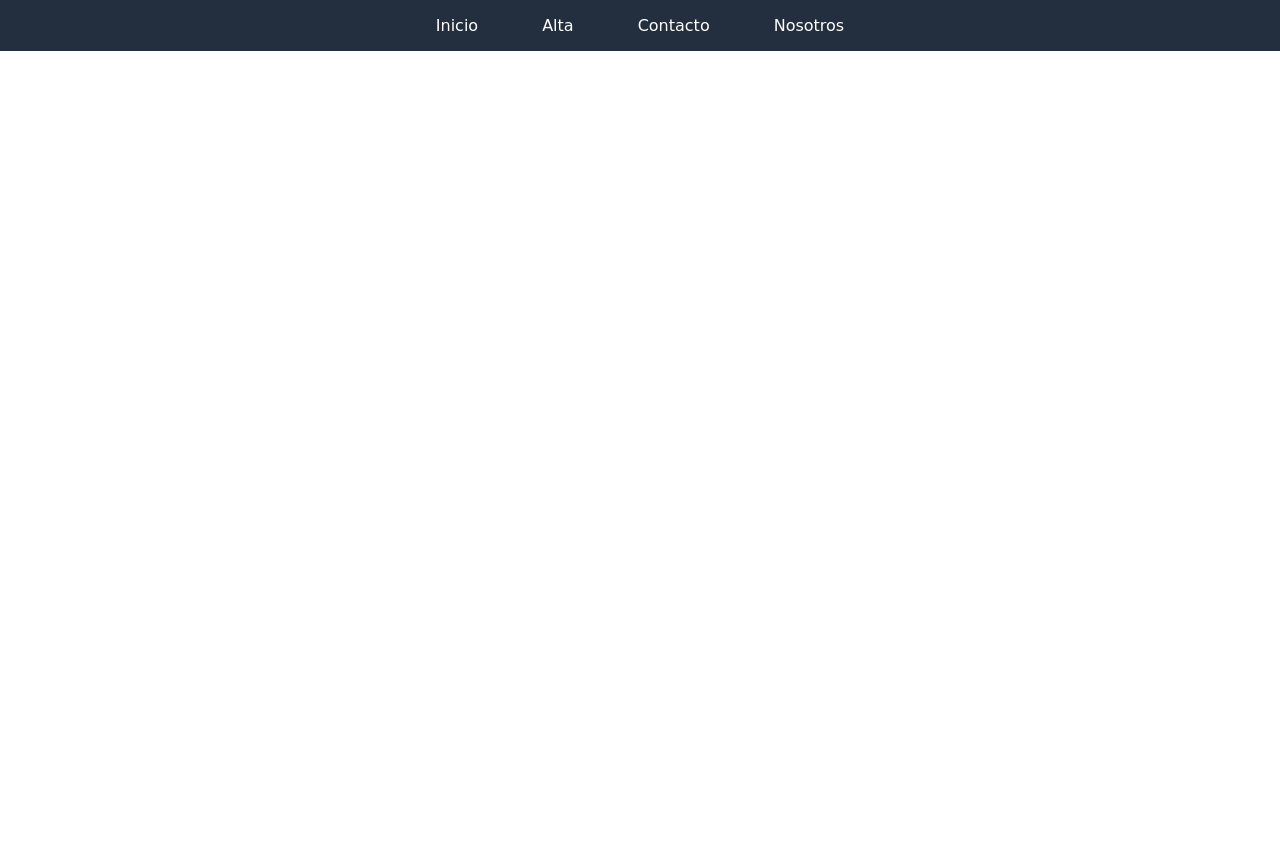
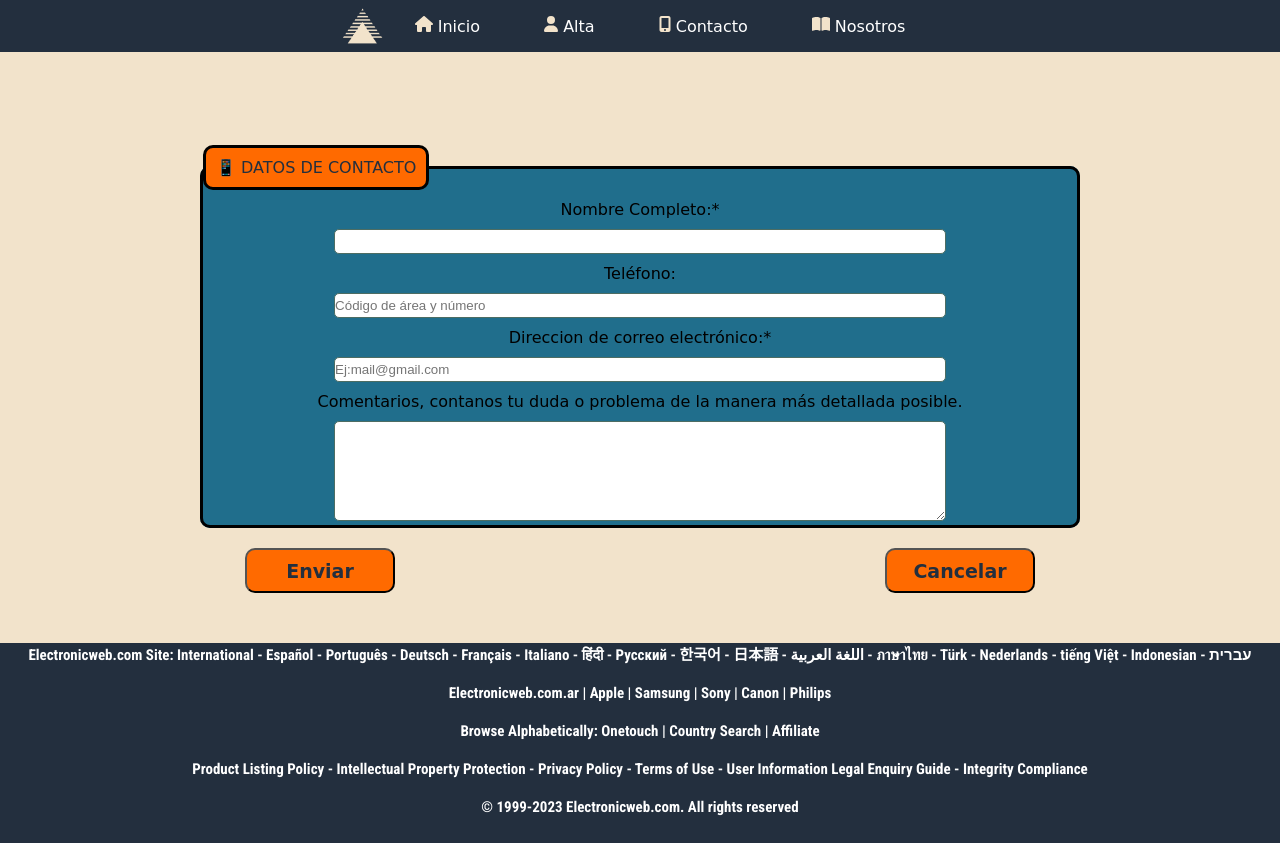
Before and after one commit to Ramirorivero/proyecto-integrador, a website built with Vite: page views/contacto.html in a window 1280 px wide. Before the commit the page ends 800 px from the top, so only its background shows below. Built offline with nearby package versions, Linux system fonts and the light colour scheme; a web font is replaced by a local one.

Commit message:
agrego pagina de contacto

```diff
--- a/sass/layout/_footer.scss
+++ b/sass/layout/_footer.scss
@@ -5,8 +5,27 @@
      text-align: center;
      font-size: 15px;
      &__paragraph{
+        margin-bottom: 20px;
+     }
+     @media (max-width: 912px) {
+      & {
+        height: 250px;
+        font-size: 14px;
+      }
+  }
+  @media (max-width: 530px) {
+    & {
 
-        margin-bottom: 20px;
+      font-size: 13px;
+    }
+}
+@media (max-width: 332px) {
+  & {
+   height: 300px;
+    font-size: 12px;
+  }
+}
 
-     }
+
+
 }
--- a/sass/layout/_header.scss
+++ b/sass/layout/_header.scss
@@ -27,11 +27,6 @@
   &:checked + .nav-bar {
     display: block;
   }
-
-  &:checked ~ .search-bar .menu-toogle__label {
-    background-color: yellow;
-  }
-
 }
 
 /* ------------------------------------- */
@@ -54,7 +49,7 @@
   }
   &__logo{
     display: block;
-   align-self: center;
+    align-self: center;
     width: 40px;
     height:40px;
 
@@ -108,6 +103,12 @@ border-radius: 3px;
     font-size: 15px;
     svg{fill:#ff6a00; height: 20px;margin-top: 5px;}
     color: #232F3E;
+
+    @media(max-width:440px){
+      font-size: 13px;
+      svg{height: 15px;}
+        }
+
   }
   &__logo-container:hover{
     border-radius: 5px;
@@ -125,8 +126,6 @@ border-radius: 3px;
     background-color: #1F6E8C;
     color:#fff;
     svg{fill:#fff; height: 20px;margin-top: 5px;}
-
-
   }
 
   &__form-search {
@@ -137,6 +136,10 @@ border-radius: 3px;
     margin-right: 5px;
     outline:none;
     border-radius: 5px;
+
+    @media(max-width:768px){
+      width: 100%;
+    }
   }
   &__form-search:focus{
     border: #000 solid 3px;
@@ -145,7 +148,6 @@ border-radius: 3px;
 
   &__form-submit {
     background-color: #ff6a00;
-    color: #000;
     border-radius: 6px;
     width: 70px;
     font-family: 'Bakbak One', cursive, sans-serif;
@@ -164,8 +166,12 @@ border-radius: 3px;
     background-color: #1F6E8C;
     width: 5%;
     text-align: center;
-    font-size: 15px;
     svg{fill:#ff6a00; height: 30px;margin-top: 15px;}
+
+    @media(max-width:440px){
+         width:4%;
+        svg{height: 27px;}
+        }
 
 }
 &__carrito-container:hover{
@@ -206,6 +212,8 @@ border-radius: 3px;
     height: 30px;
   }
 }
+
+
 }
 
 /* ------------------------------------- */
@@ -218,6 +226,7 @@ border-radius: 3px;
   flex: 0 0 3em;
   position: relative;
   cursor: pointer;
+
 
 
   &__label {
@@ -236,6 +245,8 @@ border-radius: 3px;
     left: .5em;
     right: .5em;
     border-radius: 5px;
+
+
   }
 
   &__top-bread {
--- a/sass/main.scss
+++ b/sass/main.scss
@@ -7,4 +7,6 @@
 
 @import "components/card";
 
-@import "layout/footer"
+@import "layout/footer";
+
+@import "pages/contacto";
--- /dev/null
+++ b/sass/pages/_contacto.scss
@@ -0,0 +1,133 @@
+
+#menu2 {
+    display: none;
+
+    &:checked + .nav-bar {
+      display: block;
+    }
+
+
+}
+
+    .menu-toggle2 {
+        display: none;
+        background-color: #232F3E;
+        flex: 0 0 3em;
+        position: relative;
+        cursor: pointer;
+
+
+
+        &__label {
+          display: flex;
+          align-items: center;
+          justify-content: center;
+          background-color: #232F3E;
+          height: 100%;
+        }
+
+        @media (max-width: 768px) {
+          & {
+            display: block;
+          }
+        }
+      }
+      .menu-toggle2:hover{
+        border-radius:5px;
+        border:#fff solid 1px
+      }
+
+
+
+.form{
+    padding-top: 125px;
+    background-color: #F2E3CB;
+    padding-bottom: 50px;
+}
+.primerfieldset{
+    text-align: center;
+    margin: 20px 200px;
+    background-color: #206E8C;
+    border-radius: 10px;
+    border: 3px solid #000;
+
+
+
+    &__legend{
+        text-align: start;
+        background-color: #FF6A00;
+        color: #232F3E;
+        border-radius: 10px;
+        padding: 10px;
+        border: 3px solid #000;
+    }
+    &__elementobloque{
+        display: block;
+        margin-top: 10px;
+        margin-bottom: 10px;
+
+    }
+    &__inputcajas,&__textarea{
+        width: 70%;
+        height: 25px;
+        border-radius: 3px;
+        border: 0.5px solid #4D6D63;
+        outline:none;
+        border-radius: 5px;
+    }
+    &__inputcajas:focus-within,&__textarea:focus-within{
+        border: #000 solid 3px;
+       }
+    &__textarea{
+        height: 100px;
+
+
+    }
+    @media (max-width: 850px) {
+        & {
+            margin: 20px 100px;
+        }
+}
+@media (max-width: 640px) {
+    & {
+        margin: 20px 50px;
+    }
+}
+@media (max-width: 475px) {
+    & {
+        margin: 20px 30px;
+    }
+}
+@media (max-width: 400px) {
+    & {
+        margin: 20px 10px;
+    }
+}
+
+}
+.contenedorbotones{
+    display: flex;
+    justify-content: space-around;
+    text-align: center;
+    background-color: #F2E3CB;
+    &__btn1 ,&__btn2{
+        background-color: #FF6A00;
+        color: #fff;
+        border-radius: 10px;
+        width: 150px;
+        height: 45px;
+        font: 900 19px 'Bakbak One', cursive, sans-serif;
+        color: #232F3E;
+    }
+    &__btn1:hover ,&__btn2:hover{
+        background-color: #ffb310;
+        color:#fff;
+    }
+    &__btn1:focus ,&__btn2:focus{
+        box-shadow: 8px 8px 8px #fff;
+        transform: translateY(2px) translateX(2px);
+    }
+    @media(max-width:1110px){
+        justify-content: center;
+    }
+}
--- a/sass/pages/_index.scss
+++ b/sass/pages/_index.scss
@@ -6,10 +6,8 @@
   &__header{
     font-size: 30px;
     color: #232F3E;
-   margin-bottom: 15px;
-   padding-left: 80px;
-
-
+    margin-bottom: 15px;
+    padding-left: 80px;
   }
   }
   .cards-container {
--- a/views/contacto.html
+++ b/views/contacto.html
@@ -10,25 +10,60 @@
 <body>
 
   <header class="main-header">
-    <input type="checkbox" id="menu">
+    <input type="checkbox" id="menu2">
 
     <nav class="nav-bar"> <!-- nav-bar -->
       <ul class="nav-bar__nav-list">
+        <img src="/public/img/Logo.png" alt="Electronic" class="nav-bar__logo">
         <li class="nav-bar__nav-item">
-          <a href="#" class="nav-bar__nav-link">Inicio</a>
+          <a href="../index.html" class="nav-bar__nav-link"> <svg xmlns="http://www.w3.org/2000/svg" height="1em" viewBox="0 0 576 512"><path d="M575.8 255.5c0 18-15 32.1-32 32.1h-32l.7 160.2c0 2.7-.2 5.4-.5 8.1V472c0 22.1-17.9 40-40 40H456c-1.1 0-2.2 0-3.3-.1c-1.4 .1-2.8 .1-4.2 .1H416 392c-22.1 0-40-17.9-40-40V448 384c0-17.7-14.3-32-32-32H256c-17.7 0-32 14.3-32 32v64 24c0 22.1-17.9 40-40 40H160 128.1c-1.5 0-3-.1-4.5-.2c-1.2 .1-2.4 .2-3.6 .2H104c-22.1 0-40-17.9-40-40V360c0-.9 0-1.9 .1-2.8V287.6H32c-18 0-32-14-32-32.1c0-9 3-17 10-24L266.4 8c7-7 15-8 22-8s15 2 21 7L564.8 231.5c8 7 12 15 11 24z"/></svg> Inicio</a>
         </li>
         <li class="nav-bar__nav-item">
-          <a href="#" class="nav-bar__nav-link">Alta</a>
+          <a href="#" class="nav-bar__nav-link"><svg xmlns="http://www.w3.org/2000/svg" height="1em" viewBox="0 0 448 512"><path d="M224 256A128 128 0 1 0 224 0a128 128 0 1 0 0 256zm-45.7 48C79.8 304 0 383.8 0 482.3C0 498.7 13.3 512 29.7 512H418.3c16.4 0 29.7-13.3 29.7-29.7C448 383.8 368.2 304 269.7 304H178.3z"/></svg> Alta</a>
         </li>
         <li class="nav-bar__nav-item">
-          <a href="#" class="nav-bar__nav-link">Contacto</a>
+          <a href="/views/contacto.html" class="nav-bar__nav-link"><svg xmlns="http://www.w3.org/2000/svg" height="1em" viewBox="0 0 384 512"><path d="M16 64C16 28.7 44.7 0 80 0H304c35.3 0 64 28.7 64 64V448c0 35.3-28.7 64-64 64H80c-35.3 0-64-28.7-64-64V64zM224 448a32 32 0 1 0 -64 0 32 32 0 1 0 64 0zM304 64H80V384H304V64z"/></svg> Contacto</a>
         </li>
         <li class="nav-bar__nav-item">
-          <a href="#" class="nav-bar__nav-link">Nosotros</a>
+          <a href="/views/nosotros.html" class="nav-bar__nav-link"><svg xmlns="http://www.w3.org/2000/svg" height="1em" viewBox="0 0 576 512"><path d="M249.6 471.5c10.8 3.8 22.4-4.1 22.4-15.5V78.6c0-4.2-1.6-8.4-5-11C247.4 52 202.4 32 144 32C93.5 32 46.3 45.3 18.1 56.1C6.8 60.5 0 71.7 0 83.8V454.1c0 11.9 12.8 20.2 24.1 16.5C55.6 460.1 105.5 448 144 448c33.9 0 79 14 105.6 23.5zm76.8 0C353 462 398.1 448 432 448c38.5 0 88.4 12.1 119.9 22.6c11.3 3.8 24.1-4.6 24.1-16.5V83.8c0-12.1-6.8-23.3-18.1-27.6C529.7 45.3 482.5 32 432 32c-58.4 0-103.4 20-123 35.6c-3.3 2.6-5 6.8-5 11V456c0 11.4 11.7 19.3 22.4 15.5z"/></svg> Nosotros</a>
         </li>
       </ul>
-    </nav> <!-- nav-bar -->
+    </nav>
+    <div class="menu-toggle2">
+      <label for="menu2" class="menu-toggle2__label">
+        <img src="/public/img/Logo.png" alt="Electronic" class="nav-bar__logo">
+      </label>
+    </div>
+  </div>
   </header>
+  <form class="form" action="" method="get"><!-- formulario -->
+    <fieldset class="primerfieldset">
+      <legend class="primerfieldset__legend"><span>📱 D</span>ATOS DE <span>C</span>ONTACTO</legend>
+        <label class="primerfieldset__elementobloque" for="nombre">Nombre Completo:*</label>
+        <input class="primerfieldset__inputcajas" type="text" id="nombre" name="nombrecito" required><br>
+        <label class="primerfieldset__elementobloque" for="telefono">Teléfono:</label>
+        <input class="primerfieldset__inputcajas" type="tel" id="telefono" name="telefonito" placeholder="Código de área y número"><br>
+        <label class="primerfieldset__elementobloque" for="correo">Direccion de correo electrónico:*</label>
+        <input class="primerfieldset__inputcajas" type="email" id="correo" name="correito" required placeholder="Ej:mail@gmail.com">
+        <label class="primerfieldset__elementobloque" for="comentarios">Comentarios, contanos tu duda o problema de la manera más detallada posible.</label>
+        <textarea class="primerfieldset__textarea" maxlength="350" id="comentarios" name="comentaritos"></textarea>
+    </fieldset>
+    <div class="contenedorbotones">
+      <button class="contenedorbotones__btn1" type="submit">Enviar</button>
+      <button class="contenedorbotones__btn2" type="reset">Cancelar</button>
+    </div>
+  </form>
+  <footer class="main-footer">
+    <p class="main-footer__paragraph"> Electronicweb.com Site: International - Español - Português - Deutsch - Français - Italiano - हिंदी - Pусский - 한국어 - 日本語 - اللغة العربية - ภาษาไทย - Türk - Nederlands - tiếng Việt - Indonesian - עברית </p>
+
+    <p class="main-footer__paragraph"> Electronicweb.com.ar | Apple | Samsung | Sony  | Canon | Philips</p>
+
+    <p class="main-footer__paragraph">Browse Alphabetically: Onetouch | Country Search | Affiliate</p>
+
+    <p class="main-footer__paragraph"> Product Listing Policy - Intellectual Property Protection - Privacy Policy - Terms of Use - User Information Legal Enquiry Guide - Integrity Compliance</p>
+
+    <p class="main-footer__paragraph">  © 1999-2023 Electronicweb.com. All rights reserved</p>
+</footer>
 
   <script type="module" src="/main.js"></script>
 </body>
```
Also changed, not shown: index.html (+2 -2 lines), views/nosotros.html (+2 -2 lines), 1 other file.
